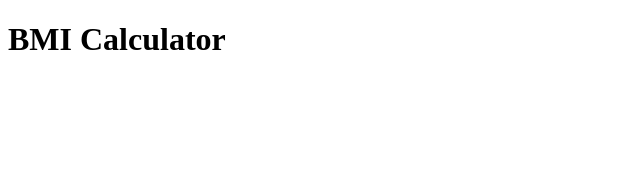
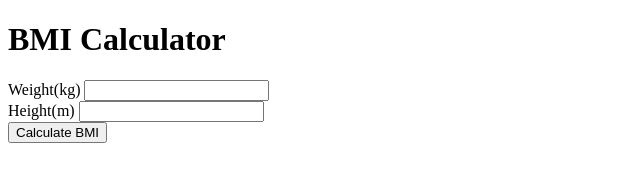
Before and after one commit to Amirkhan5721/BMI-CALCULATOR, a plain HTML site: page index.html in a window 1280 px wide. Shown: the whole page, without its empty margins (0-640 px from the left). Drawn offline with Linux system fonts and the light colour scheme.

Commit message:
Add form for BMI calculator

```diff
--- a/index.html
+++ b/index.html
@@ -7,7 +7,20 @@
     <link rel="stylesheet" href="style.css">
 </head>
 <body>
-    <h1>BMI Calculator</h1>
+    <div class="container">
+        <h1>BMI Calculator</h1>
+        <form>
+            <div class="input-field">
+                <label for="weight">Weight(kg)</label>
+                <input type="number" id="weight" required>
+            </div>
+            <div class="input-field">
+                <label for="height">Height(m)</label>
+                <input type="number" id="height" required>
+            </div>
+            <button id="calculate-btn">Calculate BMI</button>
+        </form>
+    </div>
     <script src="script.js"></script>
 </body>
 </html>
```
